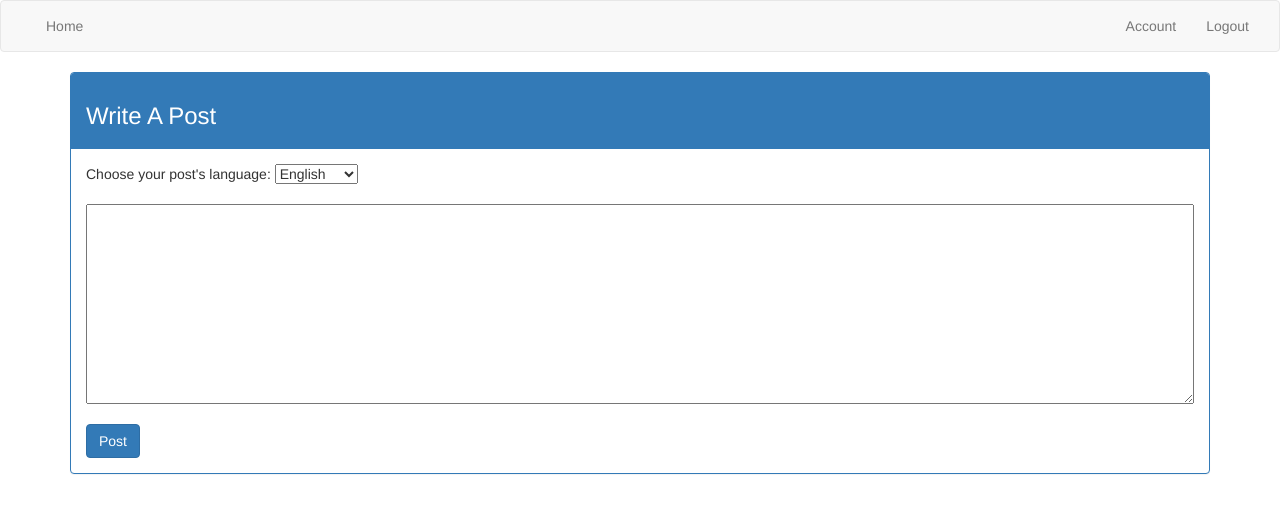
After one commit to billywongstuy/SoftDevFall-FP-ChenY_TitenskyJ_WongB_ZhangH, a Flask app: template templates/writePost.html in a window 1280 px wide. The commit adds this page. Shown: the top 513 px of the page. Run offline with Flask 2, Linux system fonts and the light colour scheme; the template is opened without the code that fills it, so the values that code supplies are empty.

Commit message:
basic structure for writePost.html and viewPost.html

```diff
--- a/static/css/main.css
+++ b/static/css/main.css
@@ -5,3 +5,8 @@
 .rightPanel {
     background:#f3f4f6;
 }
+
+textarea {
+    min-width:100%;
+    height:200px;
+}
--- /dev/null
+++ b/templates/writePost.html
@@ -0,0 +1,37 @@
+{% extends "base.html" %}
+<title>Write Post</title>
+
+{% block navbar %}
+<li><a href="/account">Account</a></li>
+<li><a href="/logout">Logout</a></li>
+{% endblock %}
+
+{% block body %}
+<div class="container">
+  <div class="panel-group">
+    <div class="panel panel-primary">
+      <div class="panel-heading">
+	<h3>Write A Post</h3>
+      </div>
+      <div class="panel-body">
+	<form method="POST" action="/writePost">
+	  Choose your post's language:
+	  <select name="postLang">
+	    <option>English</option>
+	    <option>Italian</option>
+	    <option>Russian</option>
+	    <option>Spanish</option>
+	    <option>Japanese</option>
+	    <option>French</option>
+	  </select>
+	  <br><br>
+	  <div class="form-group">
+	    <textarea></textarea>
+	  </div>
+	  <input class="btn btn-primary" type="submit" value="Post">
+	</form>
+      </div>
+    </div>
+  </div>
+</div>
+{% endblock %}
```
Also changed, not shown: templates/viewPost.html (added, +23 -0 lines).
